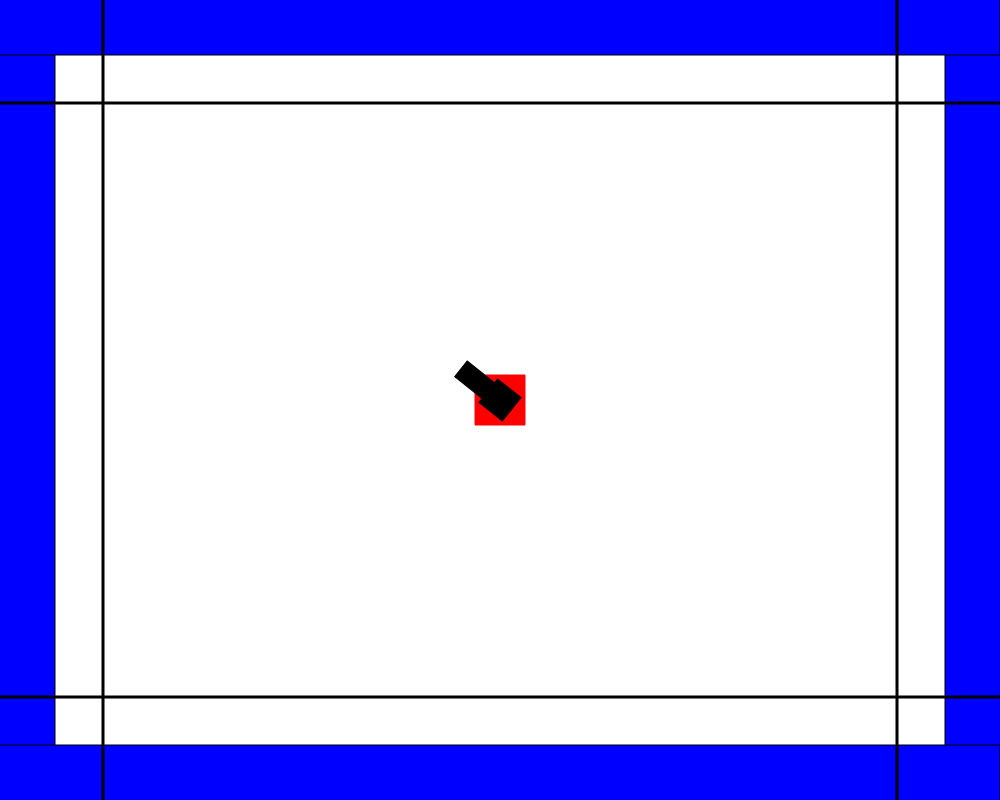
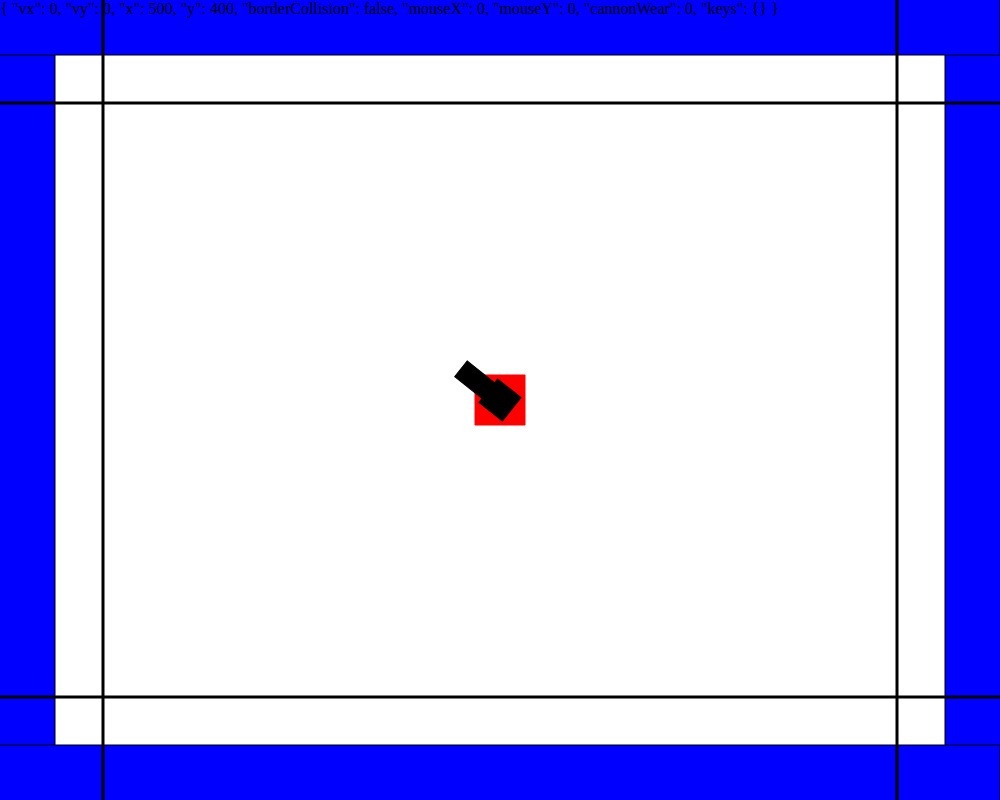
Before and after one commit to Rus1130/js-game, an Electron app: page index.html in a window 1000 px wide. Drawn offline with Linux system fonts and the light colour scheme.

Commit message:
Update index.html

```diff
--- a/index.html
+++ b/index.html
@@ -1,6 +1,13 @@
 <style>
     :root{
         cursor: crosshair;
+    }
+    #debug {
+        z-index: 100;
+        position: absolute;
+    }
+    svg {
+        z-index: 0;
     }
 </style>
 <head>
@@ -47,6 +54,8 @@
         mouseX: 0,
         mouseY: 0,
         cannonWear: 0,
+        keys: {},
+        angle: Math.atan2(this.mouseY - this.y, this.mouseX - this.x)
     }
 
     const debugData = {
@@ -58,6 +67,7 @@
         mouseX: 0,
         mouseY: 0,
         cannonWear: 0,
+        keys: {},
     }
 
 
@@ -115,18 +125,35 @@
     screenTop.fill = 'black'
     screenBottom.fill = 'black'
 
+    function constantUpdate(){
+        updateCannon();
+        debugData.x = playerData.x;
+        debugData.y = playerData.y;
+        debugData.vx = playerData.vx;
+        debugData.vy = playerData.vy;
+        debugData.borderCollision = playerData.borderCollision;
+        debugData.mouseX = playerData.mouseX;
+        debugData.mouseY = playerData.mouseY;
+        debugData.cannonWear = playerData.cannonWear;
+        debugData.keys = playerData.keys;
+
+        document.getElementById('debug').innerHTML = JSON.stringify(debugData, null, 4);
+
+    }
+
     function updateCannon(){
-        let angle = Math.atan2(playerData.mouseY - playerData.y, playerData.mouseX - playerData.x);
+
+        playerCannon.rotation = playerData.angle;
+        playerCannonBase.rotation = playerData.angle;
+
+        playerCannon.translation.x = playerData.x + 25 * Math.cos(playerData.angle);
+        playerCannon.translation.y = playerData.y + 25 * Math.sin(playerData.angle);
+
+        playerCannonBase.translation.x = playerData.x;
+        playerCannonBase.translation.y = playerData.y;
 
         setTimeout(() => {
-            playerCannon.rotation = angle;
-            playerCannonBase.rotation = angle;
-
-            playerCannon.translation.x = playerData.x + 25 * Math.cos(angle);
-            playerCannon.translation.y = playerData.y + 25 * Math.sin(angle);
-
-            playerCannonBase.translation.x = playerData.x;
-            playerCannonBase.translation.y = playerData.y;
+            playerData.angle = Math.atan2(playerData.mouseY - playerData.y, playerData.mouseX - playerData.x);
         }, playerData.cannonWear)
     }
 
@@ -221,12 +248,10 @@
 
 
     function playerController(){
-        const keys = {};
-
         function shoot(){
             let random = Math.floor(Math.random() * 200);
             if(random <= 40){
-                playerData.cannonWear += 1;
+                playerData.cannonWear += 5;
                 // round to the nearest tenth
                 playerData.cannonWear = Math.round(playerData.cannonWear);
 
@@ -235,14 +260,14 @@
         }
 
         document.onkeydown = e => {
-            keys[e.key] = true;
+            playerData.keys[e.key] = true;
             if(e.key == gameData.shoot){
                 shoot();
             }
         };
 
         document.onkeyup = e => {
-            keys[e.key] = false;
+            playerData.keys[e.key] = false;
         };
 
         document.onmousemove = e => {
@@ -260,19 +285,19 @@
 
         function move(){
             borderCollisionController([player, playerCannon], playerData)
-            if(keys[gameData.up]){
+            if(playerData.keys[gameData.up]){
                 playerData.vy -= playerData.speed;
                 playerData.borderCollision = false;
             }
-            if(keys[gameData.down]){
+            if(playerData.keys[gameData.down]){
                 playerData.vy += playerData.speed;
                 playerData.borderCollision = false;
             }
-            if(keys[gameData.left]){
+            if(playerData.keys[gameData.left]){
                 playerData.vx -= playerData.speed;
                 playerData.borderCollision = false;
             }
-            if(keys[gameData.right]){
+            if(playerData.keys[gameData.right]){
                 playerData.vx += playerData.speed;
                 playerData.borderCollision = false;
             }
@@ -289,7 +314,7 @@
     buildPlayer();
     playerController();
 
-    setInterval(updateCannon, gameData.intervalLength);
+    setInterval(constantUpdate, gameData.intervalLength);
 
 
     // npm start
```
